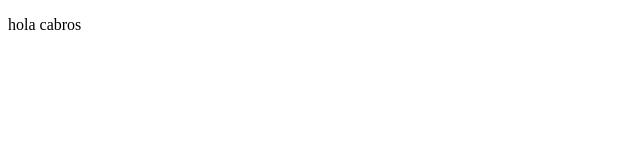
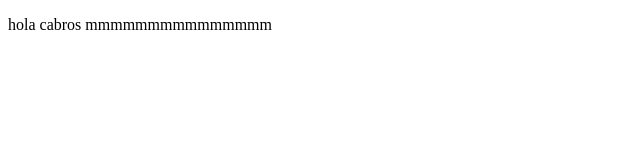
Before and after one commit to traxyEs/proyectosDemos, a plain HTML site: page index.html in a window 1280 px wide. Shown: the whole page, without its empty margins (0-640 px from the left). Drawn offline with Linux system fonts and the light colour scheme.

Commit message:
no se nada cabros

```diff
--- a/index.html
+++ b/index.html
@@ -9,7 +9,7 @@
 <body>
     <p>
         hola cabros
-
+        mmmmmmmmmmmmmmm
     </p>
 
 </body>
```
